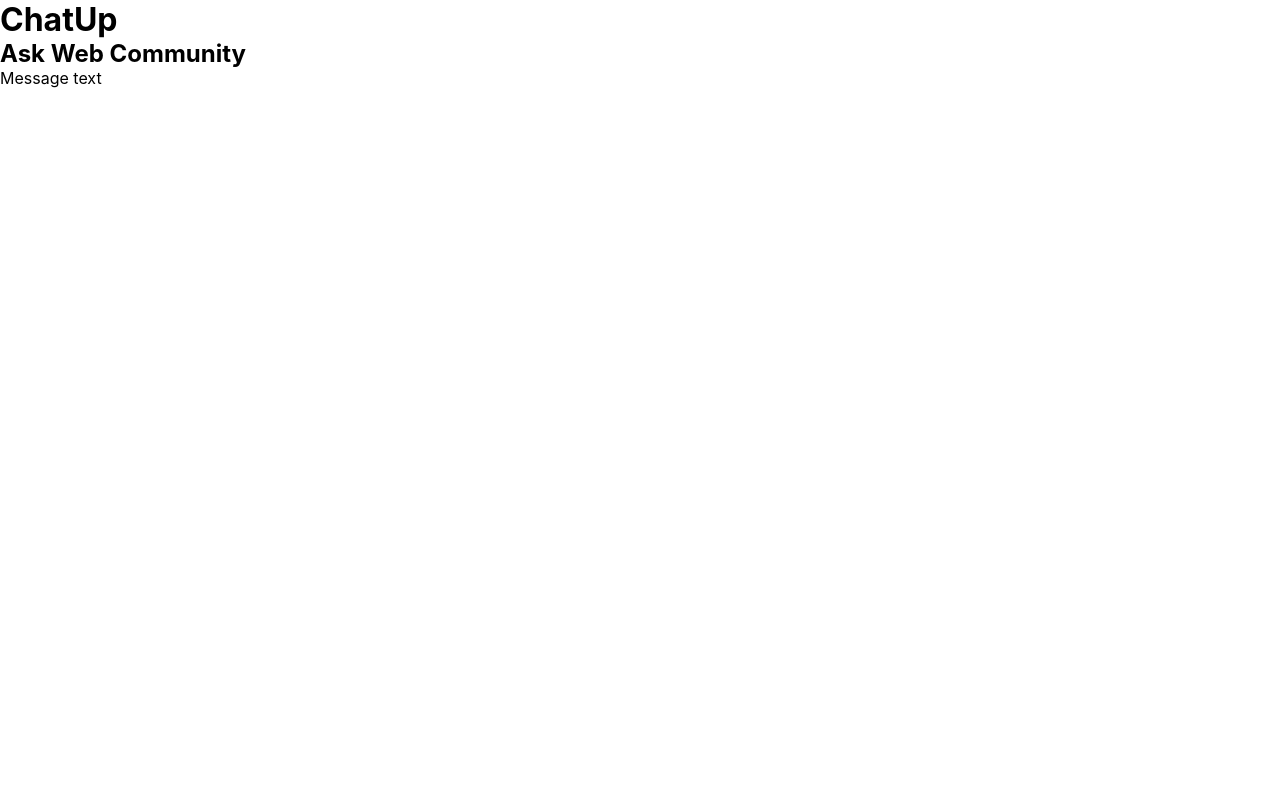
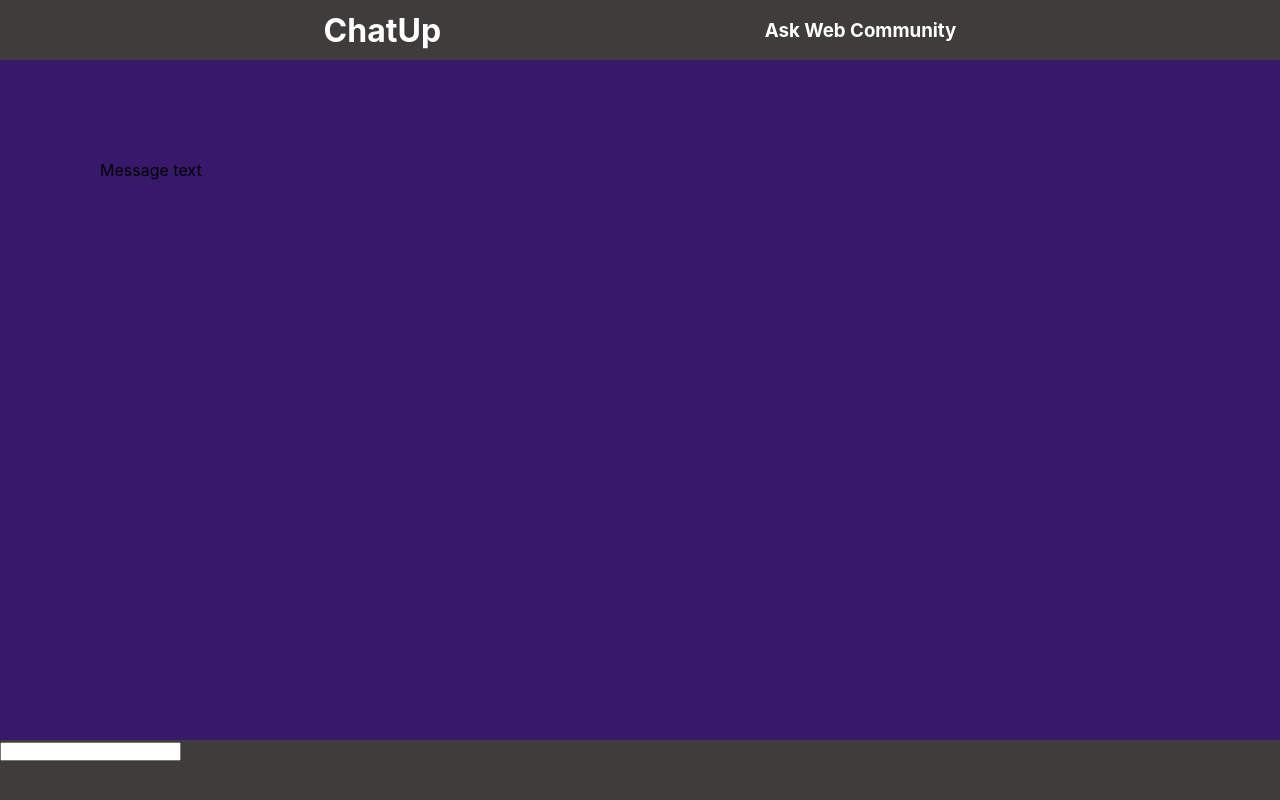
Before and after one commit to RobzLegz/Chat-Up, a React (Create React App) app: page / in a window 1280 px wide. Both pictures are taken after typing "Sample" into the empty fields and a click on the button "Enter". Built offline with nearby package versions, Linux system fonts and the light colour scheme.

Commit message:
setting up firebase

```diff
--- a/package.json
+++ b/package.json
@@ -6,6 +6,7 @@
     "@testing-library/jest-dom": "^5.11.9",
     "@testing-library/react": "^11.2.3",
     "@testing-library/user-event": "^12.6.2",
+    "firebase": "^8.2.5",
     "react": "^17.0.1",
     "react-dom": "^17.0.1",
     "react-router-dom": "^5.2.0",
--- a/src/App.css
+++ b/src/App.css
@@ -7,4 +7,29 @@
 .openChat {
   display: flex;
   flex-direction: column;
+  width: 100%;
+  height: 100vh;
 }
+.chatHeader {
+  width: 100%;
+  height: 60px;
+  display: flex;
+  align-items: center;
+  justify-content: space-evenly;
+  background-color: rgb(63, 60, 60);
+  color: #fff;
+}
+.chatBody {
+  width: 100%;
+  height: calc(100vh - 60px);
+  padding: 100px;
+  background-color: rgb(56, 24, 107);
+}
+.chatFooter {
+  position: fixed;
+  bottom: 0;
+  left: 0;
+  width: 100%;
+  background-color: rgb(63, 60, 60);
+  height: 60px;
+}
--- a/src/App.js
+++ b/src/App.js
@@ -1,16 +1,26 @@
-import React, { useState } from 'react';
+import React, { useEffect, useState } from 'react';
 import "./App.css";
 import Message from './Message';
 
 const App = () => {
 
   const [username, setUsername] = useState("");
+  const [message, setMessage] = useState("");
 
   const hideForm = (e) => {
     e.preventDefault();
     document.querySelector("form").classList.add("noform");
     document.querySelector(".chatContainer").classList.add("openChat");
   }
+
+  const clearInput = (e) => {
+    e.preventDefault();
+    setMessage("");
+  }
+
+  useEffect(() => {
+
+  }, [])
 
   return (
     <div className="app">
@@ -19,12 +29,18 @@ const App = () => {
         <button onClick={hideForm} type="submit">Enter</button>
       </form>
       <div className="chatContainer">
-        <div className="header">
+        <div className="chatHeader">
           <h1>ChatUp</h1>
-          <h2>Ask Web Community</h2>
+          <h3>Ask Web Community</h3>
         </div>
         <div className="chatBody">
-          <Message />
+          <Message username={username} />
+        </div>
+        <div className="chatFooter">
+          <form>
+            <input type="text" value={message} onChange={(e) => setMessage(e.target.value)}/>
+            <button className="noform" onClick={clearInput} type="submit">Submit</button>
+          </form>
         </div>
       </div>
     </div>
```
Also changed, not shown: src/firebase.js (added, +16 -0 lines), 2 other files (tests, documents, lock files or other folders).
